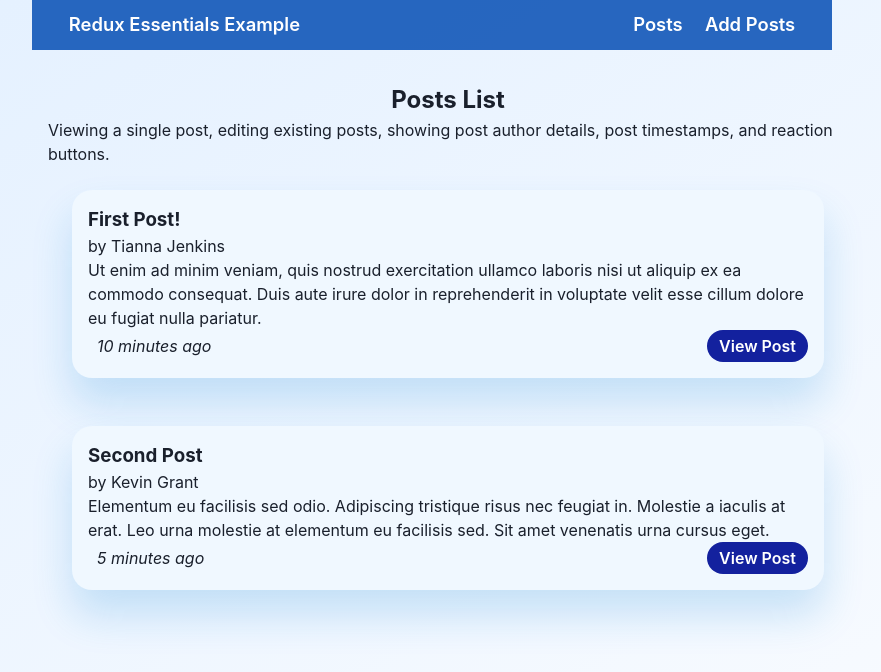
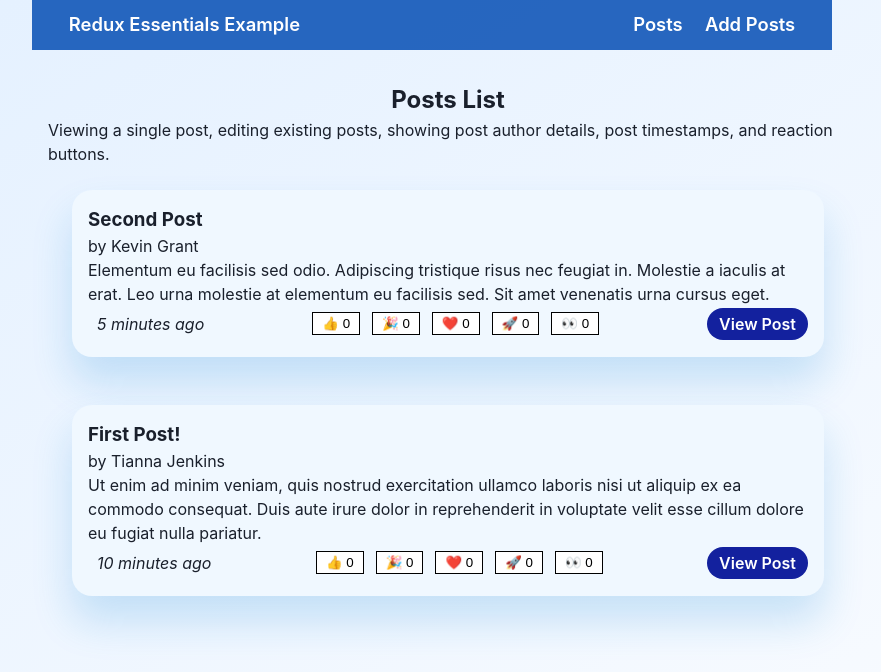
Before and after one commit to MajkoDev/redux-toolkit, a React (Vite) app: page / in a window 1280 px wide. Shown: the top 672 px of the page, without its empty margins (208-1089 px from the left). Built offline with nearby package versions, Linux system fonts and the light colour scheme.

Commit message:
sorting the post list

```diff
--- a/03-post-intermediate/PostsList.jsx
+++ b/03-post-intermediate/PostsList.jsx
@@ -3,11 +3,18 @@
 import { Link } from "react-router-dom";
 import PostAuthor from "./PostAuthor";
 import TimeAgo from "./TimeAgo";
+import ReactionButtons from "./ReactionButtons";
 
 const PostsList = () => {
   const posts = useSelector((state) => state.posts);
 
-  const renderPosts = posts.map((post) => (
+  const orderedPosts = posts
+    .slice()
+    // creates a shallow copy of the array.
+    // prevents the original from being modified.
+    .sort((a, b) => new Date(b.date).getTime() - new Date(a.date).getTime())
+
+  const renderPosts = orderedPosts.map((post) => (
     <article key={post.id} className="cart-small">
       <h3>{post.title}</h3>
       <PostAuthor userId={post.user} />
@@ -21,6 +28,7 @@
         }}
       >
         <TimeAgo timestamp={post.date} />
+        <ReactionButtons post={post} />
         <Link to={`/posts/${post.id}`} className="button">
           View Post
         </Link>
```
